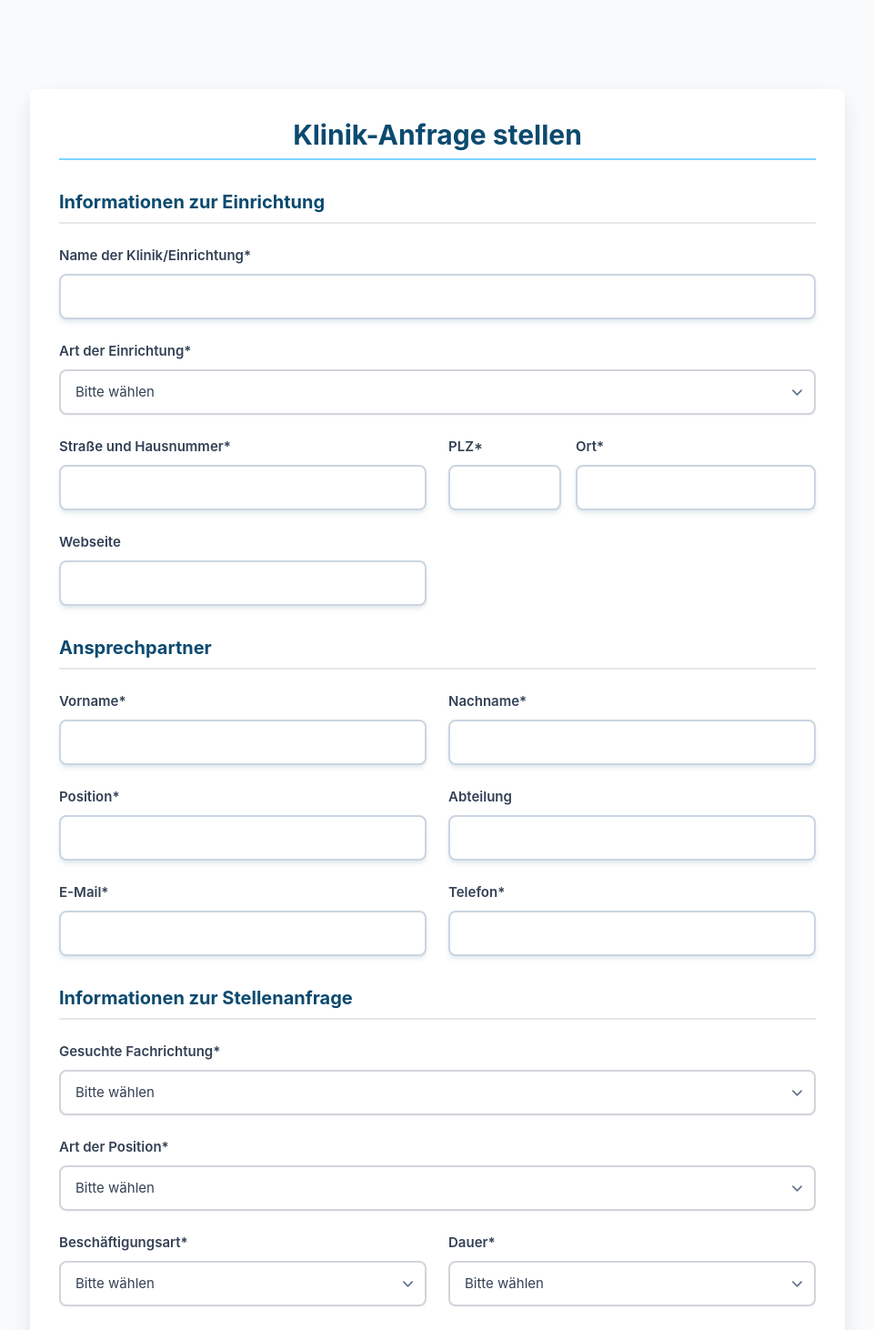
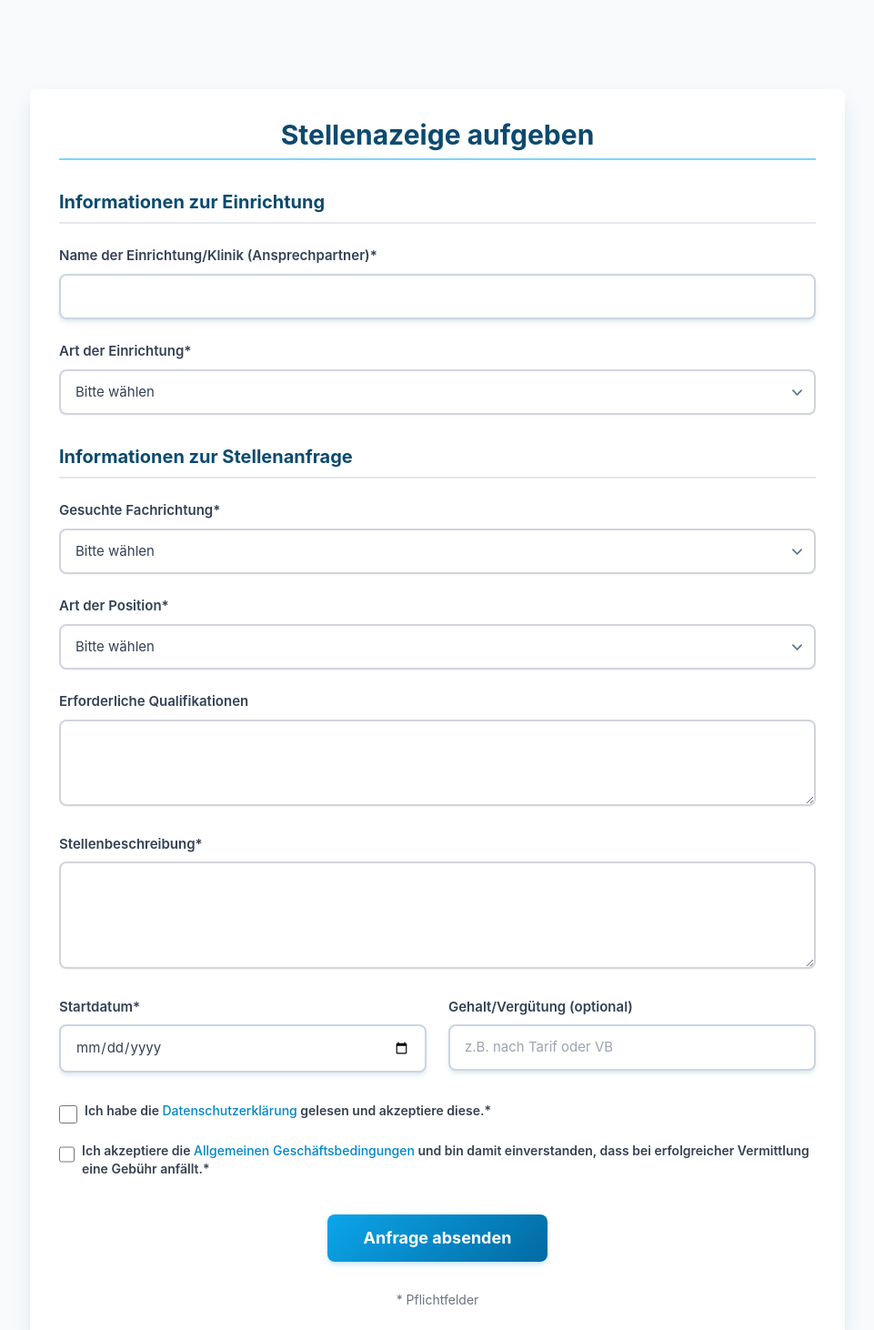
Before and after one commit to seppelz/arztvermittlung, a Vue app: page /for-hospitals in a window 1280 px wide. Shown: the part 280-1742 px from the top of the page at 91% size, without its empty margins (159-1120 px from the left). Built offline with nearby package versions, Linux system fonts and the light colour scheme.

Commit message:
Update: Textänderungen an Formularen und Seitentexten

```diff
--- a/src/components/layout/AppFooter.vue
+++ b/src/components/layout/AppFooter.vue
@@ -56,7 +56,7 @@
             </li>
             <li>
               <router-link :to="{ name: 'ForHospitals' }" class="footer-link">
-                Für Kliniken
+                Für Kliniken / Einrichtungen
               </router-link>
             </li>
             <li>
--- a/src/components/layout/AppHeader.vue
+++ b/src/components/layout/AppHeader.vue
@@ -55,7 +55,7 @@
             class="nav-link"
             active-class="nav-link-active"
           >
-            Arztbörse
+            Stellenbörse
           </router-link>
           <router-link
             :to="{ name: 'About' }"
--- a/src/views/ArztboersePage.vue
+++ b/src/views/ArztboersePage.vue
@@ -2,7 +2,7 @@
   <div>
     <section class="bg-dark text-white py-12">
       <div class="container mx-auto px-4">
-        <h1 class="text-4xl md:text-5xl font-extrabold mb-4 leading-tight">Arztbörse</h1>
+        <h1 class="text-4xl md:text-5xl font-extrabold mb-4 leading-tight">Stellenbörse</h1>
         <p class="text-xl max-w-3xl">
           Hier finden Ärzte und Einrichtungen kurzfristige Einsätze (1 Woche bis 3 Monate).
           Ärzte profitieren von übertariflichen Vergütungen, Kliniken lösen Personalengpässe schnell und unkompliziert.
--- a/src/views/ForHospitalsPage.vue
+++ b/src/views/ForHospitalsPage.vue
@@ -2,7 +2,7 @@
   <div>
     <section class="bg-dark text-white py-12">
       <div class="container mx-auto px-4">
-        <h1 class="text-4xl md:text-5xl font-extrabold mb-4 leading-tight">Für Kliniken</h1>
+        <h1 class="text-4xl md:text-5xl font-extrabold mb-4 leading-tight">Für Kliniken/Einrichtungen</h1>
         <p class="text-xl max-w-2xl">
           Finden Sie qualifizierte Ärzte ohne teure Vermittlungsagenturen.
           Bei MedMatch zahlen Sie nur bei erfolgreicher Vermittlung eine faire Gebühr.
@@ -13,7 +13,7 @@
     <section class="py-12 bg-light">
       <div class="container mx-auto px-4">
         <div class="max-w-4xl mx-auto bg-white rounded-lg shadow-strong p-8">
-          <h2 class="text-2xl md:text-3xl font-bold mb-8 text-center text-heading">Klinik-Anfrage stellen</h2>
+          <h2 class="text-2xl md:text-3xl font-bold mb-8 text-center text-heading">Stellenazeige aufgeben</h2>
 
           <form @submit.prevent="submitForm" class="space-y-8">
             <!-- Hospital Information -->
@@ -21,7 +21,7 @@
               <h3 class="text-xl font-bold mb-6 pb-2 border-b-2 border-accent text-heading">Informationen zur Einrichtung</h3>
               <div class="grid grid-cols-1 md:grid-cols-2 gap-6">
                 <div class="md:col-span-2">
-                  <label for="hospitalName" class="block text-text-dark font-semibold mb-2">Name der Klinik/Einrichtung*</label>
+                  <label for="hospitalName" class="block text-text-dark font-semibold mb-2">Name der Einrichtung/Klinik (Ansprechpartner)*</label>
                   <input type="text" id="hospitalName" v-model="form.hospitalName" required class="w-full px-4 py-3 border-2 border-gray-300 rounded-lg focus:ring-2 focus:ring-primary focus:border-primary text-text-dark bg-white shadow-sm" />
                 </div>
 
@@ -39,63 +39,6 @@
                     <option value="Praxis">Praxis</option>
                     <option value="Sonstige">Sonstige</option>
                   </select>
-                </div>
-
-                <div>
-                  <label for="street" class="block text-text-dark font-semibold mb-2">Straße und Hausnummer*</label>
-                  <input type="text" id="street" v-model="form.street" required class="w-full px-4 py-3 border-2 border-gray-300 rounded-lg focus:ring-2 focus:ring-primary focus:border-primary text-text-dark bg-white shadow-sm" />
-                </div>
-
-                <div class="grid grid-cols-1 md:grid-cols-3 md:col-span-1 gap-4">
-                  <div class="md:col-span-1">
-                    <label for="zip" class="block text-text-dark font-semibold mb-2">PLZ*</label>
-                    <input type="text" id="zip" v-model="form.zip" required class="w-full px-4 py-3 border-2 border-gray-300 rounded-lg focus:ring-2 focus:ring-primary focus:border-primary text-text-dark bg-white shadow-sm" />
-                  </div>
-                  <div class="md:col-span-2">
-                    <label for="city" class="block text-text-dark font-semibold mb-2">Ort*</label>
-                    <input type="text" id="city" v-model="form.city" required class="w-full px-4 py-3 border-2 border-gray-300 rounded-lg focus:ring-2 focus:ring-primary focus:border-primary text-text-dark bg-white shadow-sm" />
-                  </div>
-                </div>
-
-                <div>
-                  <label for="website" class="block text-text-dark font-semibold mb-2">Webseite</label>
-                  <input type="url" id="website" v-model="form.website" class="w-full px-4 py-3 border-2 border-gray-300 rounded-lg focus:ring-2 focus:ring-primary focus:border-primary text-text-dark bg-white shadow-sm" />
-                </div>
-              </div>
-            </div>
-
-            <!-- Contact Person -->
-            <div>
-              <h3 class="text-xl font-bold mb-6 pb-2 border-b-2 border-accent text-heading">Ansprechpartner</h3>
-              <div class="grid grid-cols-1 md:grid-cols-2 gap-6">
-                <div>
-                  <label for="contactFirstName" class="block text-text-dark font-semibold mb-2">Vorname*</label>
-                  <input type="text" id="contactFirstName" v-model="form.contactFirstName" required class="w-full px-4 py-3 border-2 border-gray-300 rounded-lg focus:ring-2 focus:ring-primary focus:border-primary text-text-dark bg-white shadow-sm" />
-                </div>
-
-                <div>
-                  <label for="contactLastName" class="block text-text-dark font-semibold mb-2">Nachname*</label>
-                  <input type="text" id="contactLastName" v-model="form.contactLastName" required class="w-full px-4 py-3 border-2 border-gray-300 rounded-lg focus:ring-2 focus:ring-primary focus:border-primary text-text-dark bg-white shadow-sm" />
-                </div>
-
-                <div>
-                  <label for="position" class="block text-text-dark font-semibold mb-2">Position*</label>
-                  <input type="text" id="position" v-model="form.position" required class="w-full px-4 py-3 border-2 border-gray-300 rounded-lg focus:ring-2 focus:ring-primary focus:border-primary text-text-dark bg-white shadow-sm" />
-                </div>
-
-                <div>
-                  <label for="department" class="block text-text-dark font-semibold mb-2">Abteilung</label>
-                  <input type="text" id="department" v-model="form.department" class="w-full px-4 py-3 border-2 border-gray-300 rounded-lg focus:ring-2 focus:ring-primary focus:border-primary text-text-dark bg-white shadow-sm" />
-                </div>
-
-                <div>
-                  <label for="contactEmail" class="block text-text-dark font-semibold mb-2">E-Mail*</label>
-                  <input type="email" id="contactEmail" v-model="form.contactEmail" required class="w-full px-4 py-3 border-2 border-gray-300 rounded-lg focus:ring-2 focus:ring-primary focus:border-primary text-text-dark bg-white shadow-sm" />
-                </div>
-
-                <div>
-                  <label for="contactPhone" class="block text-text-dark font-semibold mb-2">Telefon*</label>
-                  <input type="tel" id="contactPhone" v-model="form.contactPhone" required class="w-full px-4 py-3 border-2 border-gray-300 rounded-lg focus:ring-2 focus:ring-primary focus:border-primary text-text-dark bg-white shadow-sm" />
                 </div>
               </div>
             </div>
@@ -135,30 +78,6 @@
                   </select>
                 </div>
 
-                <div class="grid grid-cols-1 md:grid-cols-2 gap-6">
-                  <div>
-                    <label for="employmentType" class="block text-text-dark font-semibold mb-2">Beschäftigungsart*</label>
-                    <select id="employmentType" v-model="form.employmentType" required class="w-full px-4 py-3 border-2 border-gray-300 rounded-lg focus:ring-2 focus:ring-primary focus:border-primary text-text-dark bg-white shadow-sm appearance-none">
-                      <option value="">Bitte wählen</option>
-                      <option value="Vollzeit">Vollzeit</option>
-                      <option value="Teilzeit">Teilzeit</option>
-                      <option value="Honorararzt">Honorararzt</option>
-                      <option value="Vertretung">Vertretung</option>
-                      <option value="Wochenend-/Nachtdienst">Wochenend-/Nachtdienst</option>
-                    </select>
-                  </div>
-
-                  <div>
-                    <label for="duration" class="block text-text-dark font-semibold mb-2">Dauer*</label>
-                    <select id="duration" v-model="form.duration" required class="w-full px-4 py-3 border-2 border-gray-300 rounded-lg focus:ring-2 focus:ring-primary focus:border-primary text-text-dark bg-white shadow-sm appearance-none">
-                      <option value="">Bitte wählen</option>
-                      <option value="Unbefristet">Unbefristet</option>
-                      <option value="Befristet mit Aussicht auf Entfristung">Befristet mit Aussicht auf Entfristung</option>
-                      <option value="Befristet">Befristet</option>
-                      <option value="Kurzfristig / Einmalig">Kurzfristig / Einmalig</option>
-                    </select>
-                  </div>
-                </div>
 
                 <div>
                   <label for="requiredQualifications" class="block text-text-dark font-semibold mb-2">Erforderliche Qualifikationen</label>
--- a/src/views/HomePage.vue
+++ b/src/views/HomePage.vue
@@ -14,7 +14,7 @@
           <div class="text-white animate-fade-in-up">
             <h1 class="text-4xl md:text-5xl font-bold mb-4 text-white">Direkte Verbindung zwischen Ärzten und Kliniken</h1>
             <p class="text-xl mb-6 text-white/90">
-              Unsere Pinnwand ermöglicht den einfachen Austausch zwischen medizinischen Fachkräften und Einrichtungen - mit minimaler Registrierung.
+              Unsere Pinnwand ermöglicht den einfachen Austausch zwischen medizinischen Fachkräften und Einrichtungen.
             </p>
             <div class="flex flex-wrap gap-4">
               <router-link :to="{ name: 'BulletinBoard' }" class="btn-hero-primary px-6 py-3">
@@ -89,7 +89,7 @@
         <div class="text-center mb-16">
           <h2 class="text-3xl md:text-4xl font-bold text-primary-800 mb-6">Warum MedMatch?</h2>
           <p class="text-xl text-neutral-600 max-w-3xl mx-auto">
-            Unsere Plattform verbindet Ärzte und medizinische Einrichtungen direkt für kurzfristige Einsätze von einer Woche bis zu drei Monaten – ohne teure Vermittlungsgebühren.
+            Unsere Plattform verbindet Ärzte und medizinische Einrichtungen direkt für kurzfristige Einsätze von einer Woche bis zu drei Monaten – ohne teure Vermittlungsgebühren. Darüber hinaus ermöglicht sie einen unkomplizierten und direkten Austausch zwischen Kollegen.
           </p>
         </div>
 
```
Also changed, not shown: src/views/AboutPage.vue (+3 -4 lines), src/views/BulletinBoardPage.vue (+4 -4 lines), src/views/ContactPage.vue (+1 -22 lines).
